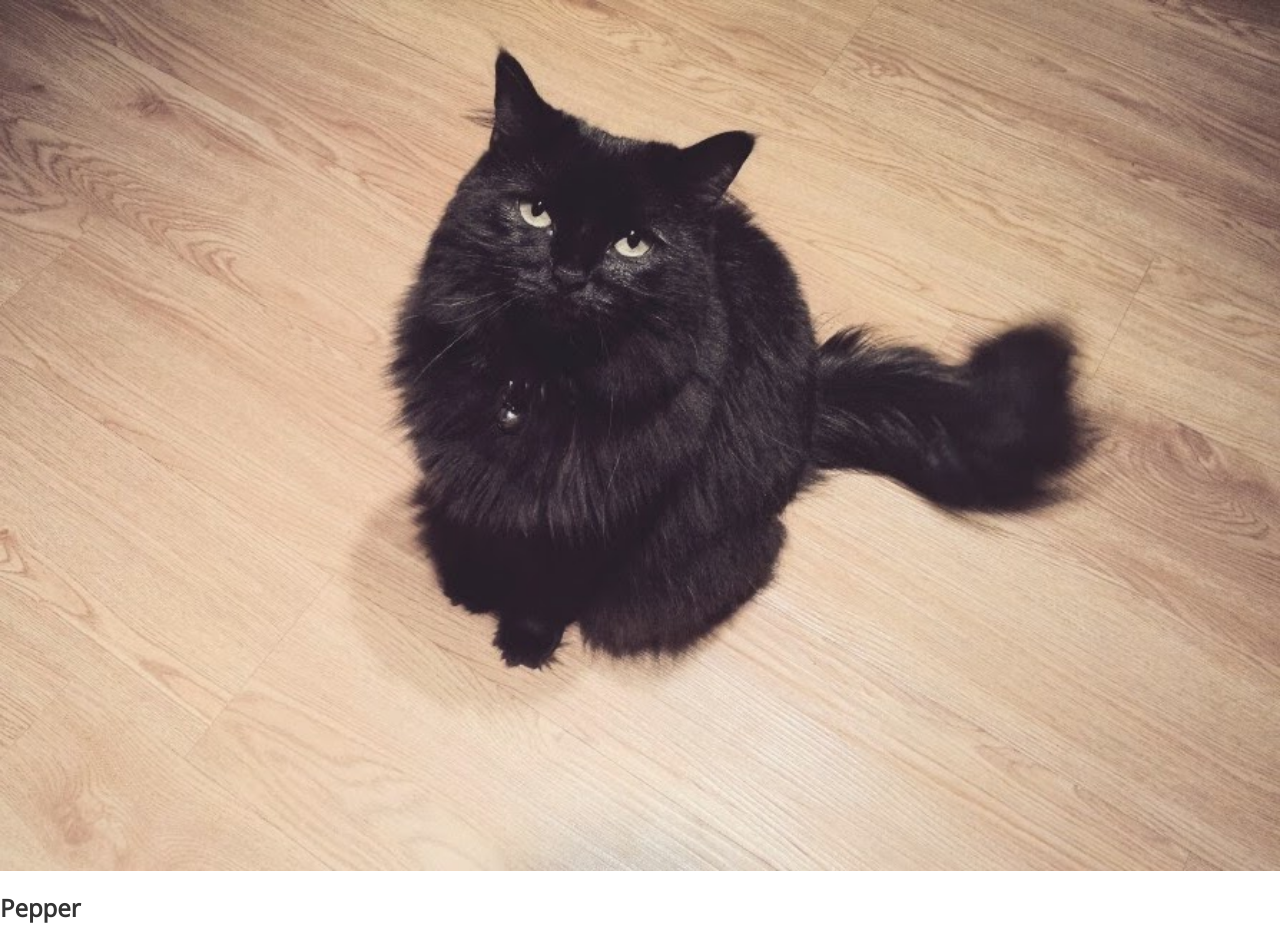
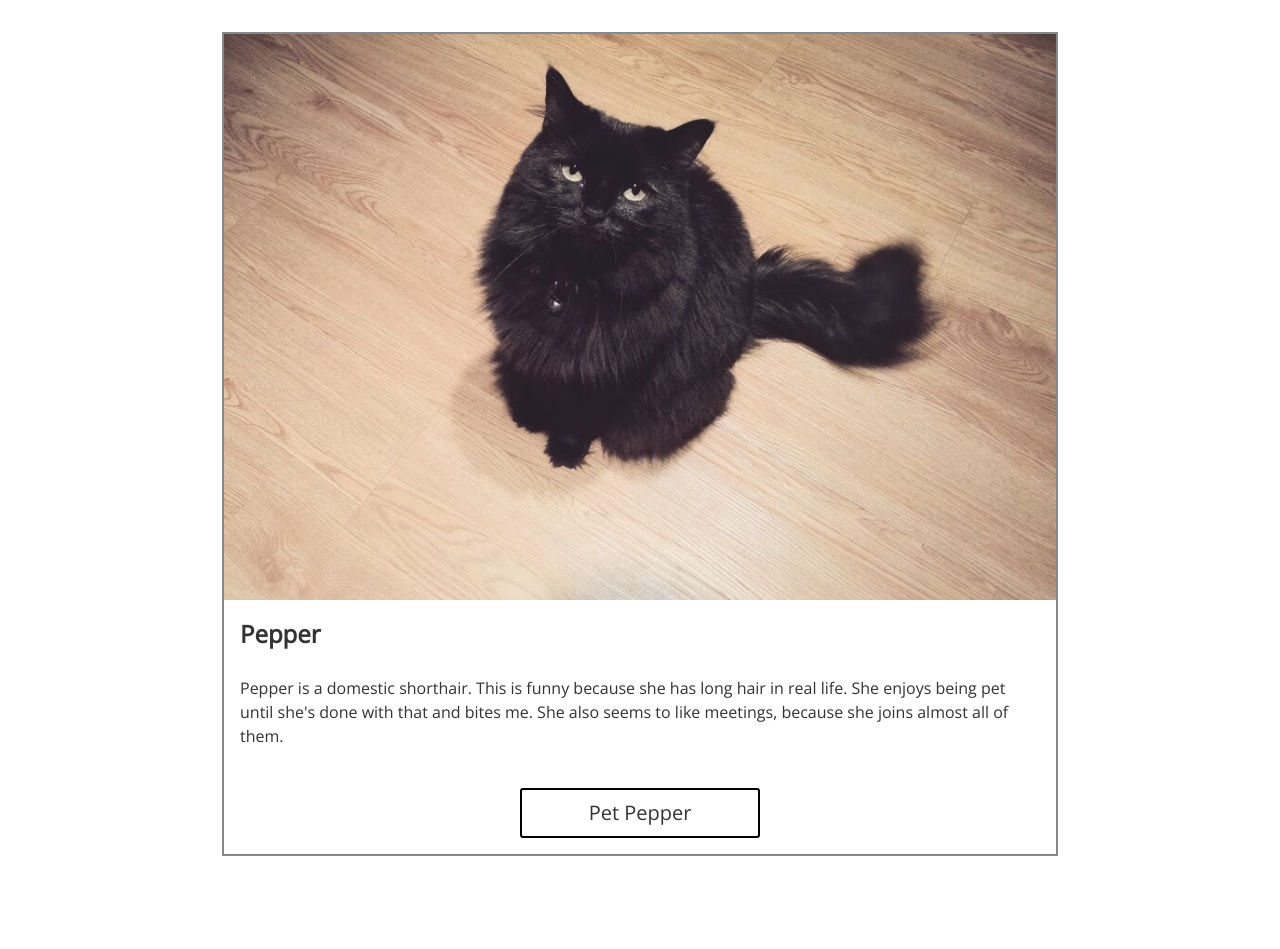
Before and after one commit to bignimbus/methodical-ui-lunch-learn, a React (Create React App) app: page / in a window 1280 px wide. Shown: the top 949 px of the page. After the commit the page ends 856 px from the top, so only its background shows below. Built offline with nearby package versions, Linux system fonts and the light colour scheme.

Commit message:
Commit 6: style block content

```diff
--- a/src/App.css
+++ b/src/App.css
@@ -1,3 +1,11 @@
+.container {
+  margin: 0 auto;
+  max-width: 900px;
+  padding: 32px 32px 0;
+  position: relative;
+  width: 100%;
+}
+
 .text {
   font-family: 'Open Sans', sans-serif;
   line-height: 1.5;
@@ -17,6 +25,35 @@
 
 .text--lg {
   font-size: 24px;
+}
+
+.card {
+  border: 2px solid #888;
+  display: flex;
+  flex-direction: column;
+  width: 100%;
+}
+
+.card__image {
+  flex: 0 1 auto;
+}
+
+.card__content {
+  flex: 0 1 auto;
+  padding: 16px;
+}
+
+.content__header {
+  padding-bottom: 8px;
+}
+
+.content__heading {
+  margin: 0 auto;
+  padding: 0;
+}
+
+.content__footer {
+  padding-top: 24px;
 }
 
 .image__container {
--- a/src/App.js
+++ b/src/App.js
@@ -4,9 +4,9 @@ import './App.css';
 
 const App = () => {
   return (
-    <div>
-      <div>
-        <div className='image'>
+    <div className='container'>
+      <div className='card'>
+        <div className='card__image image'>
           <div className='image__container'>
             <img
               src={pepper}
@@ -15,16 +15,16 @@ const App = () => {
             />
           </div>
         </div>
-        <div>
-          <header>
-            <h2>
+        <div className='card__content content'>
+          <header className='content__header'>
+            <h2 className='content__heading'>
               <span className='text text--copy text--lg'>
                 Pepper
               </span>
             </h2>
           </header>
           <div>
-            <p>
+            <p className='content__p'>
               <span className='text text--copy text--sm'>
                 Pepper is a domestic shorthair.  This is funny because she has
                 long hair in real life.  She enjoys being pet until she's done with
@@ -33,7 +33,7 @@ const App = () => {
               </span>
             </p>
           </div>
-          <footer>
+          <footer className='content__footer'>
             <div className='button'>
               <div className='button__container'>
                 <button
```
